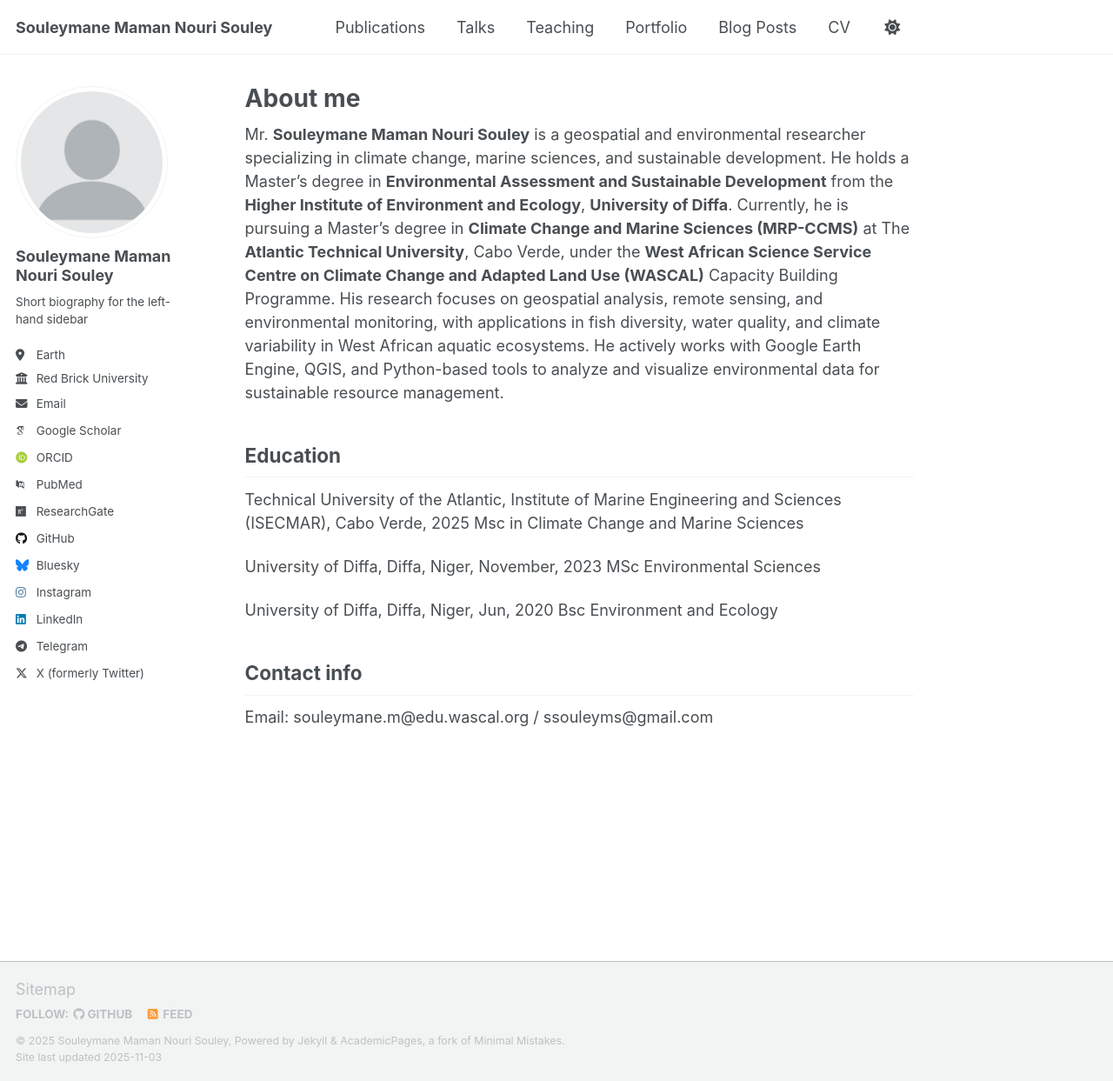
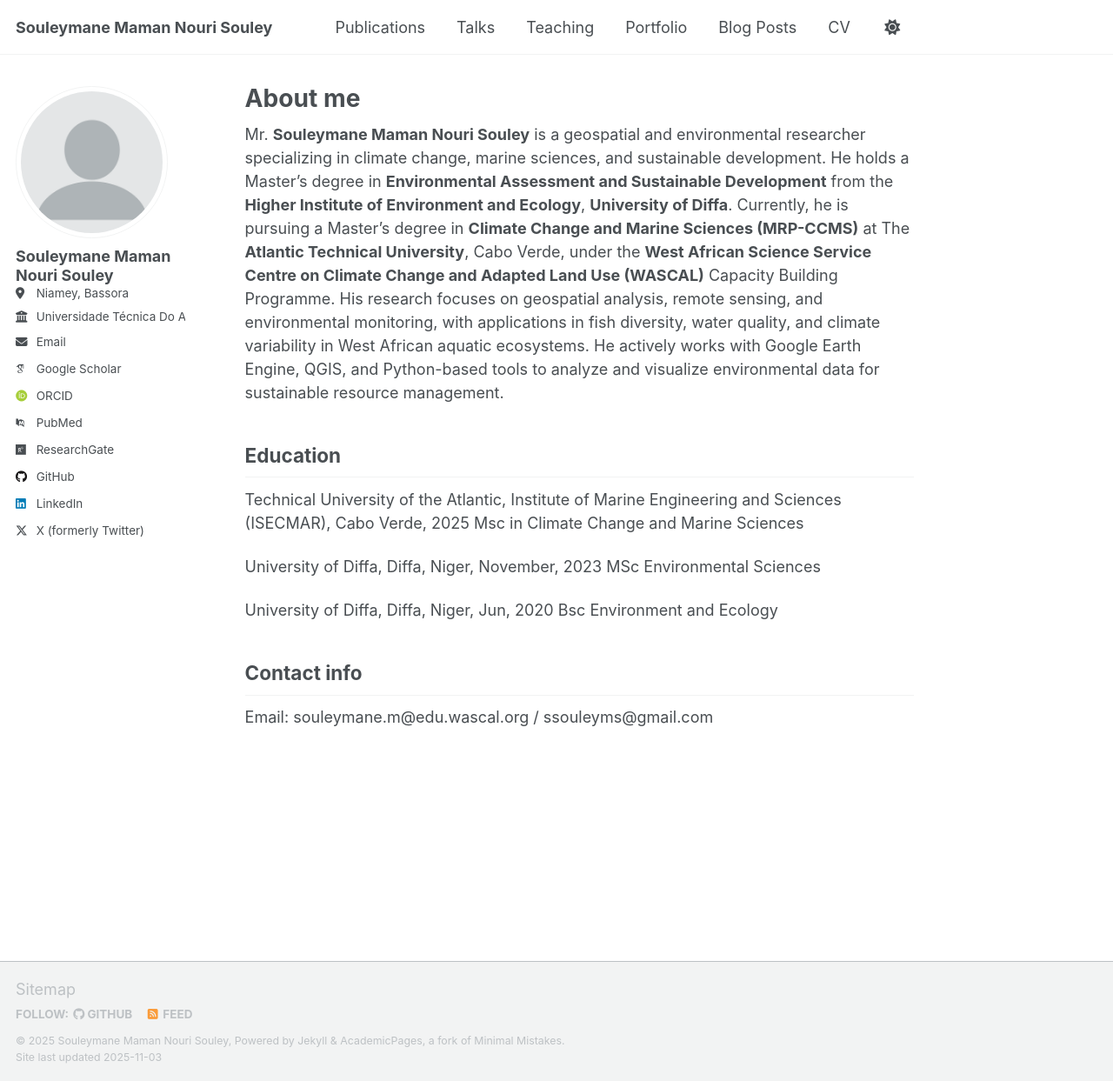
Before and after one commit to halieute/halieute.github.io, a Jekyll site: the page built from _pages/about.md, in a window 1280 px wide and 1243 px high. Shown: the whole window at 87% size. Built offline with Jekyll 4.4.1, drawn with Linux system fonts in a browser that asks for light colours; some web fonts are replaced; a script that is not in the unit is left out.

Commit message:
Modify bio, location, employer, and email
Updated personal information in the configuration file.

```diff
--- a/_config.yml
+++ b/_config.yml
@@ -26,11 +26,11 @@ author:
   avatar           : "profile.png"
   name             : "Souleymane Maman Nouri Souley"
   pronouns         : # example: "she/her"
-  bio              : "Short biography for the left-hand sidebar"
-  location         : "Earth"
-  employer         : "Red Brick University"
+  # bio              : "Short biography for the left-hand sidebar"
+  location         : "Niamey, Bassora"
+  employer         : "Universidade Técnica Do Atlântico"
   uri              : # URL
-  email            : "none@example.org"
+  email            : "souleymane.m@edu.wascal.org"
 
   # Academic websites
   academia         : # URL
@@ -54,14 +54,14 @@ author:
 
   # Social media
   artstation       : # Username
-  bluesky          : "bsky.app" # Replace this with you Bluesky username
+  # bluesky          : "bsky.app" # Replace this with you Bluesky username
   facebook         : # Username
   flickr           : # Username
   foursquare       : # Username
   goodreads        : # Username
   google_plus      : # Username
   keybase          : # Username
-  instagram        : "soule9151"
+  # instagram        : "soule9151"
   lastfm           : # Username
   linkedin         : "souleymanemamannourisouley"
   mastodon         : # URL
@@ -69,7 +69,7 @@ author:
   pinterest        : # Username
   soundcloud       : # Username
   steam            : # Username
-  telegram         : "https://t.me/MSouleymane"
+  # telegram         : "https://t.me/MSouleymane"
   tumblr           : # Username
   twitter          : "NouriSoule22856"
   vine             : # Username
```
